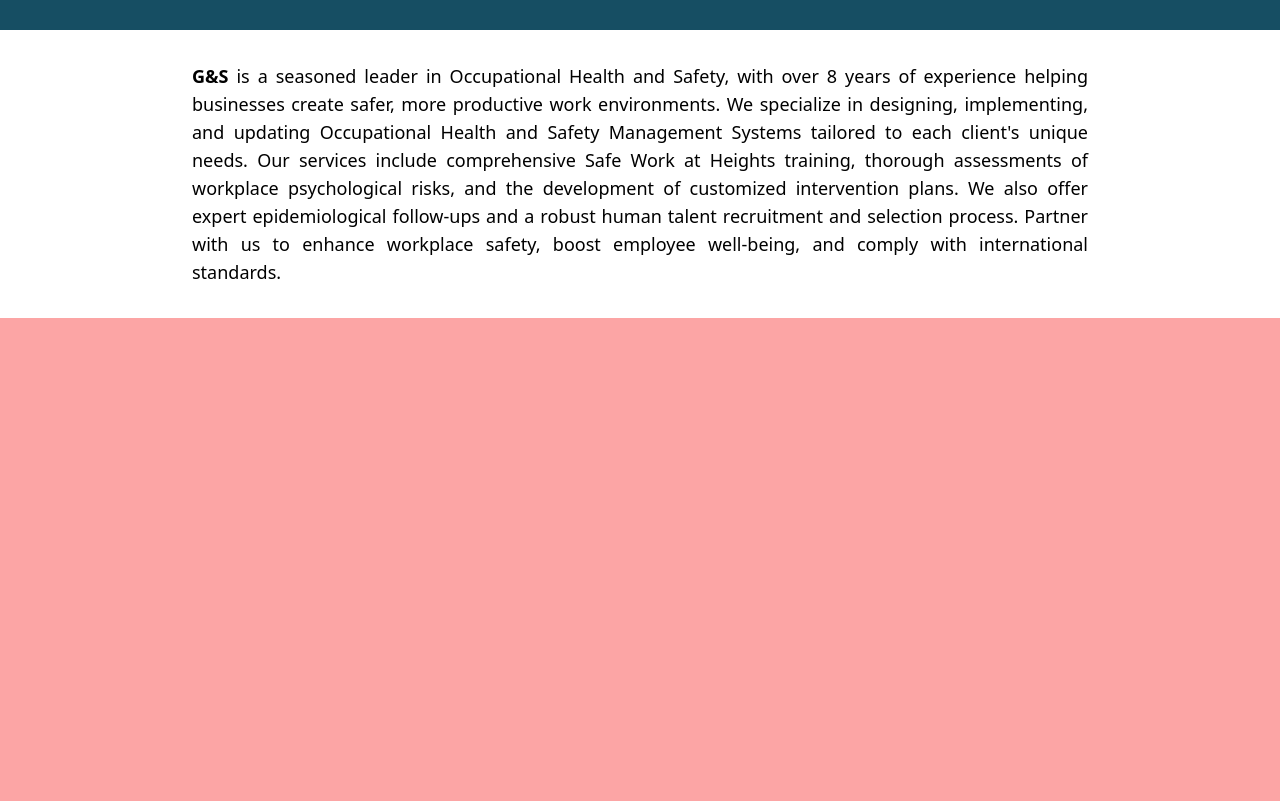
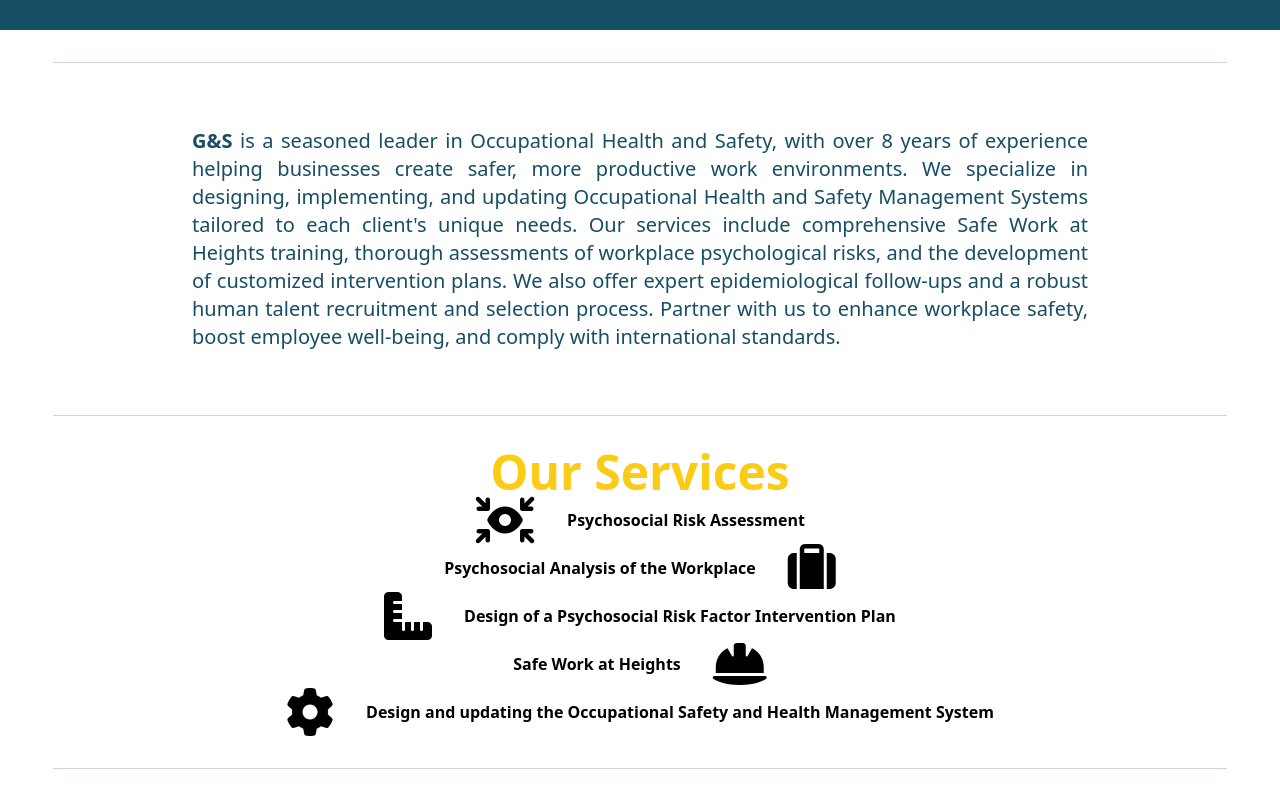
Before and after one commit to Juliangasa/gysempresarial, a plain HTML site: page index.html in a window 1280 px wide. Shown: the part 514-1315 px from the top of the page. Before the commit the page ends 832 px from the top, so only its background shows below. Drawn offline with nearby package versions, Linux system fonts and the light colour scheme.

Commit message:
third-section partially finished and dividers inserted

```diff
--- a/index.html
+++ b/index.html
@@ -1,46 +1,109 @@
 <!DOCTYPE html>
 <html lang="en">
+
 <head>
     <meta charset="UTF-8">
     <meta name="viewport" content="width=device-width, initial-scale=1.0">
     <title>G&S|Empresarial</title>
     <script src="https://cdn.tailwindcss.com"></script>
+    <link rel="stylesheet" href="https://cdnjs.cloudflare.com/ajax/libs/font-awesome/6.5.1/css/all.min.css">
 </head>
-<body class="bg-red-300 box-border m-0 p-0">
+<body class="bg-white box-border m-0 p-0 flex flex-col items-center">
     <header class="bg-yellow-400 h-28 w-full flex items-center justify-between">
         <div class="bg-[#4f5563] flex w-48 h-24 ml-8 items-center justify-center gap-2 rounded">
-           <img class="w-1/3 h-4/6" src=".//assets/img/gys brain logo.png" alt="#">
-           <img class="w-1/3 h-4/6" src="./assets/img/gys name logo.png" alt="#">
+            <img class="w-1/3 h-4/6" src=".//assets/img/gys brain logo.png" alt="#">
+            <img class="w-1/3 h-4/6" src="./assets/img/gys name logo.png" alt="#">
         </div>
         <nav class="mr-8">
             <ul class="flex bg-cyan-900">
-            <li><a class="text-white font-bold mr-2 ml-2" href="#">About Us</a><span class="text-white">|</span></li>
-            <li><a class="text-white font-bold mr-2 ml-2" href="#">Our Services</a><span class="text-white">|</span></li>
-            <li><a class="text-white font-bold mr-2 ml-2" href="#">Our History In Images</a><span class="text-white">|</span></li>
-            <li><a class="text-white font-bold mr-2 ml-2" href="#">Testimonies</a><span class="text-white">|</span></li>
-            <li><a class="text-white font-bold mr-2 ml-2" href="#">Contact Us</a></li>
-        </ul>
+                <li><a class="text-white font-bold mr-2 ml-2" href="#">About Us</a><span class="text-white">|</span>
+                </li>
+                <li><a class="text-white font-bold mr-2 ml-2" href="#">Our Services</a><span class="text-white">|</span>
+                </li>
+                <li><a class="text-white font-bold mr-2 ml-2" href="#">Our History In Images</a><span
+                        class="text-white">|</span></li>
+                <li><a class="text-white font-bold mr-2 ml-2" href="#">Testimonies</a><span class="text-white">|</span>
+                </li>
+                <li><a class="text-white font-bold mr-2 ml-2" href="#">Contact Us</a></li>
+            </ul>
         </nav>
     </header>
     <section id="hero-section" class="w-full w-fit bg-cyan-900">
         <div class="flex flex-col justify-center items-center p-10">
-            <h1 class="font-bold text-8xl text-center text-white">Welcome to <br> G&S Gestión & Servicios | Empresarial</h1>
+            <h1 class="font-bold text-8xl text-center text-white">Welcome to <br> G&S Gestión & Servicios | Empresarial
+            </h1>
             <h3 class="font-semibold text-5xl text-center mt-4 text-white">We are part of the continue improvement</h3>
         </div>
     </section>
-    <section  class="w-full h-fit bg-white">
+    <div class="w-11/12 border-b border-gray-300 my-8"></div>
+    <section class="w-full h-fit bg-white">
         <div class=" h-fit w-fit mx-32">
-            <p class="text-lg leading text-justify px-16 py-8">
+            <p class="text-xl leading text-justify px-16 py-8 text-cyan-900">
                 <span class="font-bold">G&S</span> is a seasoned leader in Occupational Health and Safety,
                 with over 8 years of experience helping businesses create safer, more productive work environments.
                 We specialize in designing, implementing, and updating Occupational Health and Safety Management Systems
-                tailored to each client's unique needs. Our services include comprehensive Safe Work at Heights training,
-                thorough assessments of workplace psychological risks, and the development of customized intervention plans.
-                We also offer expert epidemiological follow-ups and a robust human talent recruitment and selection process.
-                Partner with us to enhance workplace safety, boost employee well-being, and comply with international standards.
+                tailored to each client's unique needs. Our services include comprehensive Safe Work at Heights
+                training,
+                thorough assessments of workplace psychological risks, and the development of customized intervention
+                plans.
+                We also offer expert epidemiological follow-ups and a robust human talent recruitment and selection
+                process.
+                Partner with us to enhance workplace safety, boost employee well-being, and comply with international
+                standards.
             </p>
         </div>
     </section>
+    <div class="w-11/12 border-b border-gray-300 my-8"></div>
+    <section class="w-full h-fit bg-white flex flex-col items-center">
+        <div class="w-fit h-fit">
+            <h3 class="font-bold text-5xl text-yellow-400 text-center">Our Services</h3>
+            <div class="w-fit h-fit flex flex-col justify-center items-center">
+                <div class="w-fit h-fit flex gap-8 items-center justify-center">
+                    <div>
+                        <i class="fa-solid fa-arrows-to-eye text-5xl"></i>
+                    </div>
+                    <div>
+                        <h3 class="font-bold">Psychosocial Risk Assessment</h3>
+                    </div>
+                </div>
+                <div class="w-fit h-fit flex gap-8 items-center justify-center">
+                    <div>
+                        <h3 class="font-bold">Psychosocial Analysis of the Workplace</h3>
+                    </div>
+                    <div>
+                        <i class="fa-solid fa-suitcase text-5xl"></i>
+                    </div>
+                </div>
+                <div class="w-fit h-fit flex gap-8 items-center justify-center">
+                    <div>
+                        <i class="fa-solid fa-ruler-combined text-5xl"></i>
+                    </div>
+                    <div>
+                        <h3 class="font-bold">Design of a Psychosocial Risk Factor Intervention Plan</h3>
+                    </div>
+                </div>
+                <div class="w-fit h-fit flex gap-8 items-center justify-center">
+                    <div>
+                        <h3 class="font-bold">Safe Work at Heights</h3>
+                    </div>
+                    <div>
+                        <i class="fa-solid fa-helmet-safety text-5xl"></i>
+                    </div>
+                </div>
+                <div class="w-fit h-fit flex gap-8 items-center justify-center">
+                    <div>
+                        <i class="fa-solid fa-gear text-5xl"></i>
+                    </div>
+                    <div>
+                        <h3 class="font-bold">Design and updating the Occupational Safety and Health Management System </h3>
+                    </div>
+                </div>
+            </div>
+
+        </div>
+    </section>
+    <div class="w-11/12 border-b border-gray-300 my-8"></div>
     <footer></footer>
 </body>
+
 </html>
```
